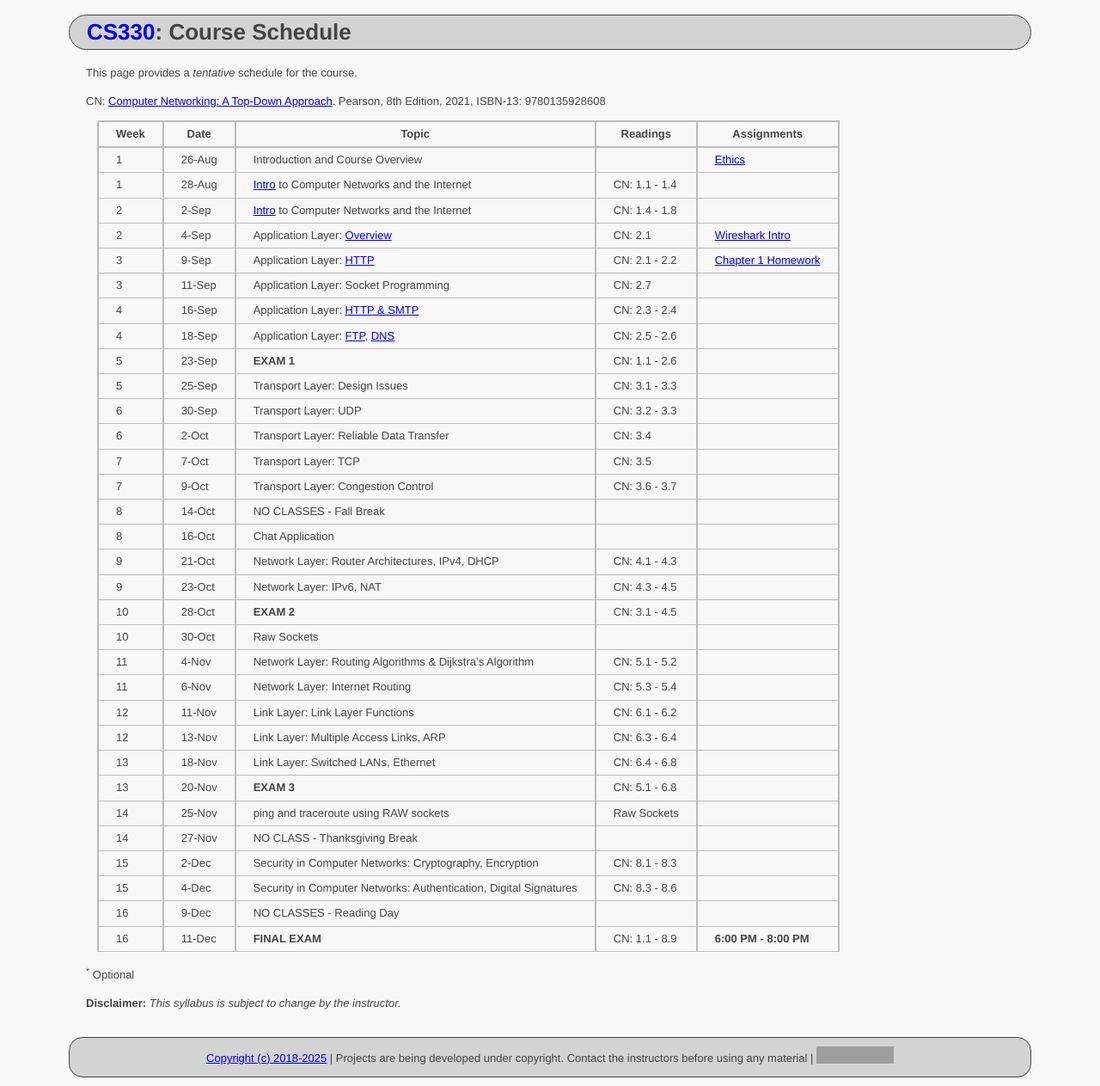
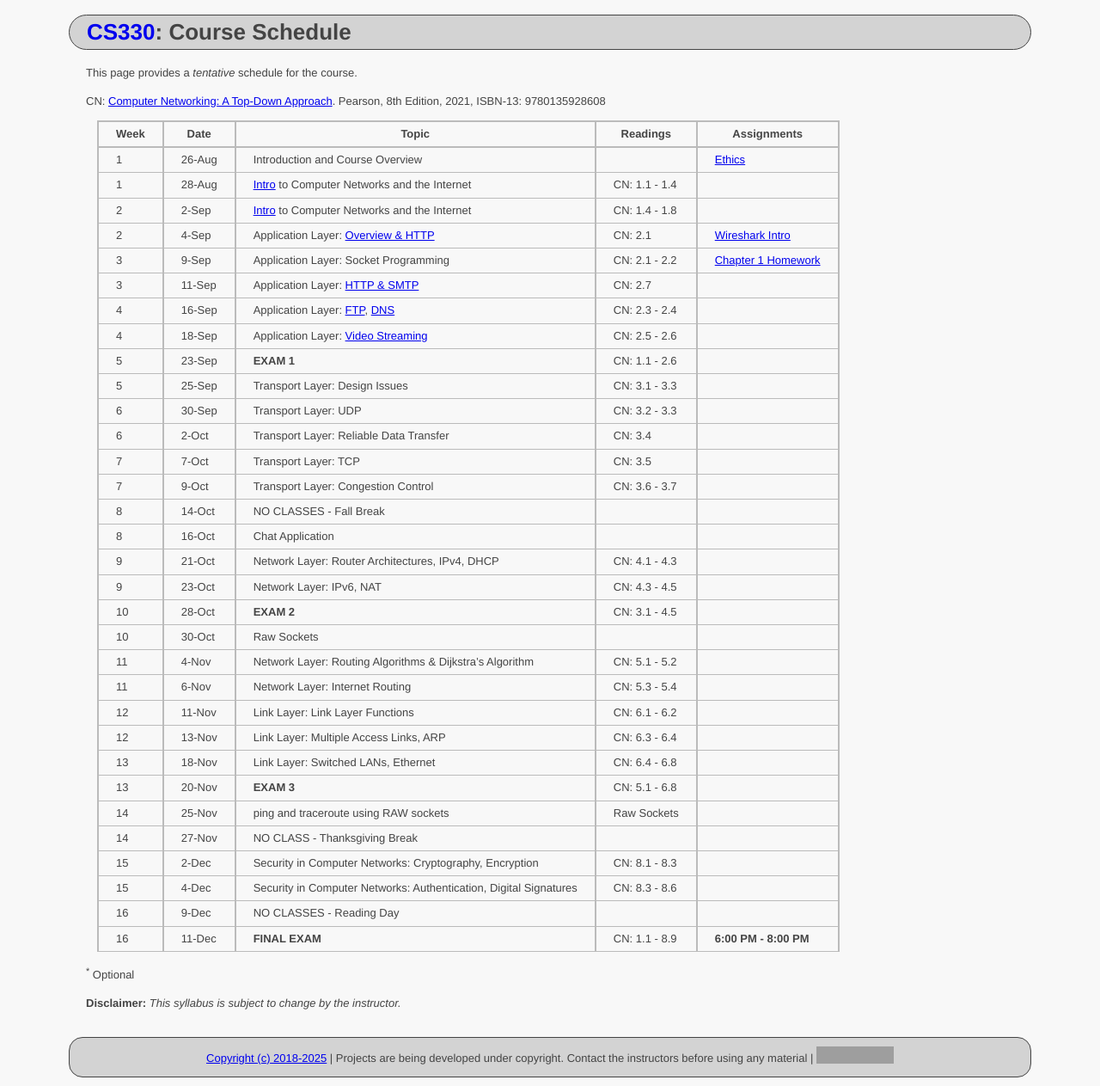
Before and after one commit to ycpcs/cs330-fall2025, a Jekyll site: the page built from schedule/index.md, in a window 1280 px wide. Shown: the whole page at 86% size. Built offline with Jekyll 4.4.1, drawn with Linux system fonts in a browser that asks for light colours; grey boxes are pictures that could not be loaded.

Commit message:
update schedule

```diff
--- a/schedule/index.md
+++ b/schedule/index.md
@@ -13,11 +13,11 @@ CN: [Computer Networking: A Top-Down Approach](https://www.pearson.com/us/higher
 | 1    | 26-Aug | Introduction and Course Overview                                        |               | [Ethics](../assignments/ethics.html)                   |
 | 1    | 28-Aug | [Intro](slides/chapter_1.pdf) to Computer Networks and the Internet     | CN: 1.1 - 1.4 |                                                        |
 | 2    | 2-Sep  | [Intro](slides/chapter_1.pdf) to Computer Networks and the Internet     | CN: 1.4 - 1.8 |                                                        |
-| 2    | 4-Sep  | Application Layer: [Overview](slides/chapter_2.pdf)                     | CN: 2.1       | [Wireshark Intro](../assignments/wireshark-intro.html) |
-| 3    | 9-Sep  | Application Layer: [HTTP](slides/chapter_2.pdf)                         | CN: 2.1 - 2.2 | [Chapter 1 Homework](../assignments/chapter-1.html)    |
-| 3    | 11-Sep | Application Layer: Socket Programming                                   | CN: 2.7       |                                                        |
-| 4    | 16-Sep | Application Layer: [HTTP & SMTP](slides/chapter_2.pdf)                  | CN: 2.3 - 2.4 |                                                        |
-| 4    | 18-Sep | Application Layer: [FTP](exercises\ftp.html), [DNS](exercises\dns.html) | CN: 2.5 - 2.6 |                                                        |
+| 2    | 4-Sep  | Application Layer: [Overview & HTTP](slides/chapter_2.pdf)              | CN: 2.1       | [Wireshark Intro](../assignments/wireshark-intro.html) |
+| 3    | 9-Sep  | Application Layer: Socket Programming                                   | CN: 2.1 - 2.2 | [Chapter 1 Homework](../assignments/chapter-1.html)    |
+| 3    | 11-Sep | Application Layer: [HTTP & SMTP](slides/chapter_2.pdf)                  | CN: 2.7       |                                                        |
+| 4    | 16-Sep | Application Layer: [FTP](exercises\ftp.html), [DNS](exercises\dns.html) | CN: 2.3 - 2.4 |                                                        |
+| 4    | 18-Sep | Application Layer: [Video Streaming](slides/chapter_2.pdf)              | CN: 2.5 - 2.6 |                                                        |
 | 5    | 23-Sep | **EXAM 1**                                                              | CN: 1.1 - 2.6 |                                                        |
 | 5    | 25-Sep | Transport Layer: Design Issues                                          | CN: 3.1 - 3.3 |                                                        |
 | 6    | 30-Sep | Transport Layer: UDP                                                    | CN: 3.2 - 3.3 |                                                        |
```
